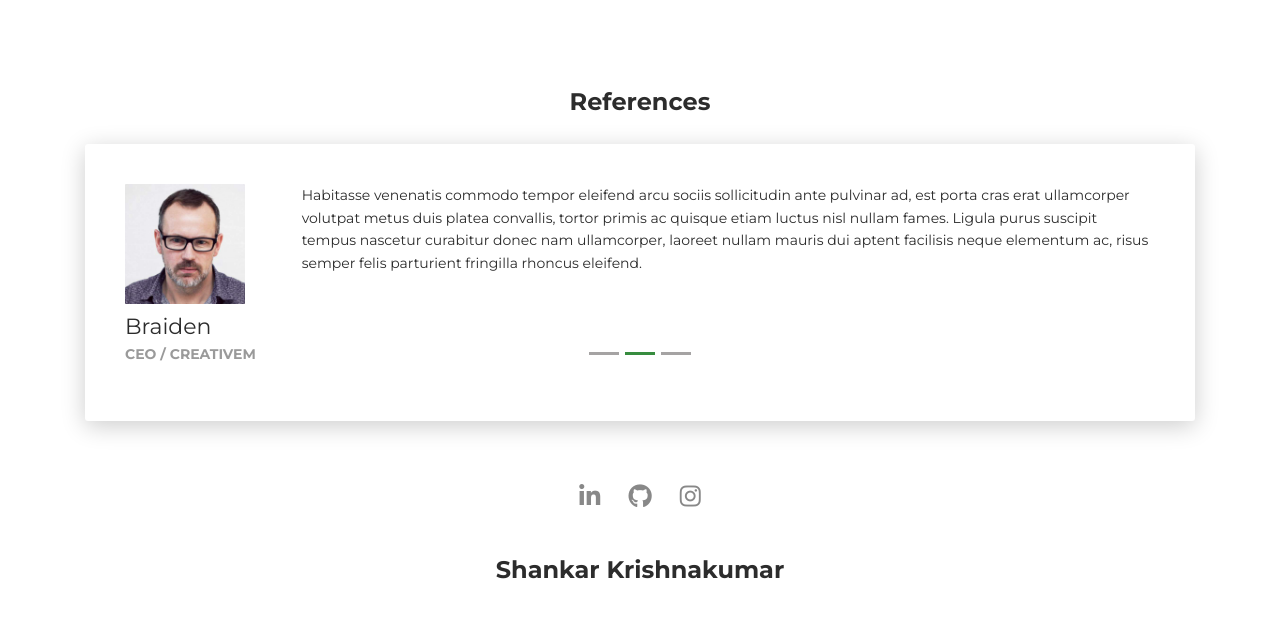
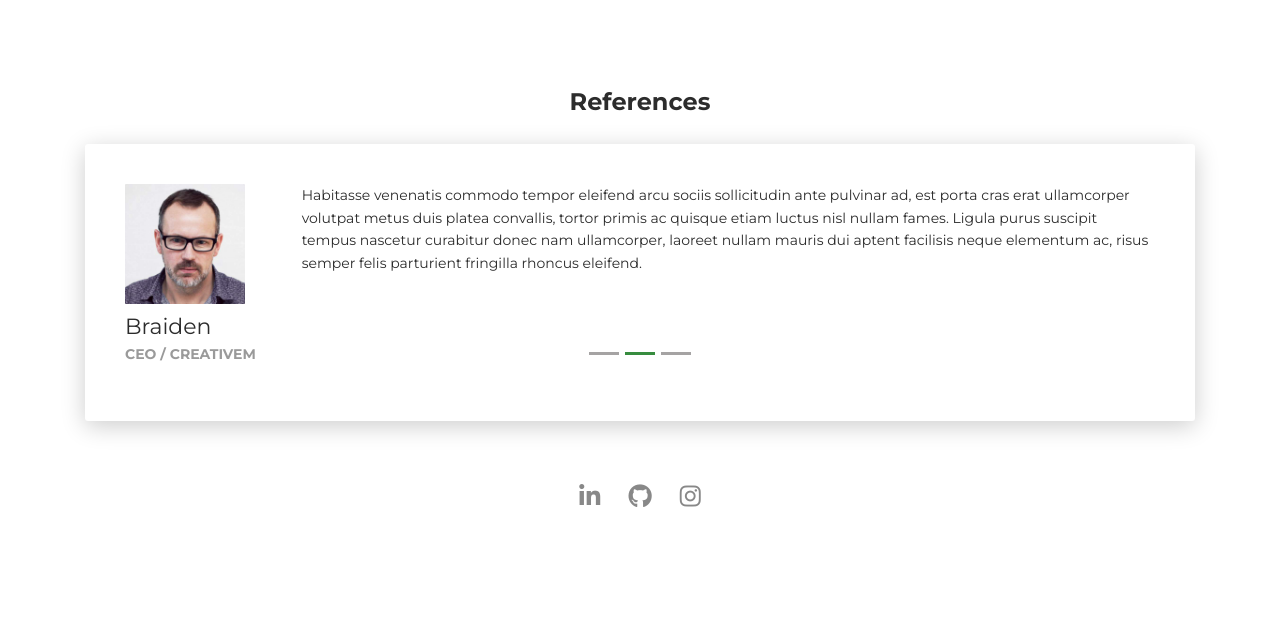
Before and after one commit to skrishnakumar12/shankarkrish.github.io, a plain HTML site: page index.html in a window 1280 px wide. Shown: the part 3445-4063 px from the top of the page. After the commit the page ends 3992 px from the top, so only its background shows below. Drawn offline with Linux system fonts and the light colour scheme.

Commit message:
Changed index.html footer and added new icons

```diff
--- a/index.html
+++ b/index.html
@@ -401,7 +401,6 @@
       	<a class="cc-github btn btn-link" href="#"><i class="fa fa-github fa-2x" aria-hidden="true"></i></a>
       	<a class="cc-instagram btn btn-link" href="#"><i class="fa fa-instagram fa-2x " aria-hidden="true"></i></a>
       </div>
-      <div class="h4 title text-center">Shankar Krishnakumar</div>
       <div class="text-center text-muted">
     </footer>
     <script src="js/core/jquery.3.2.1.min.js"></script>
```
